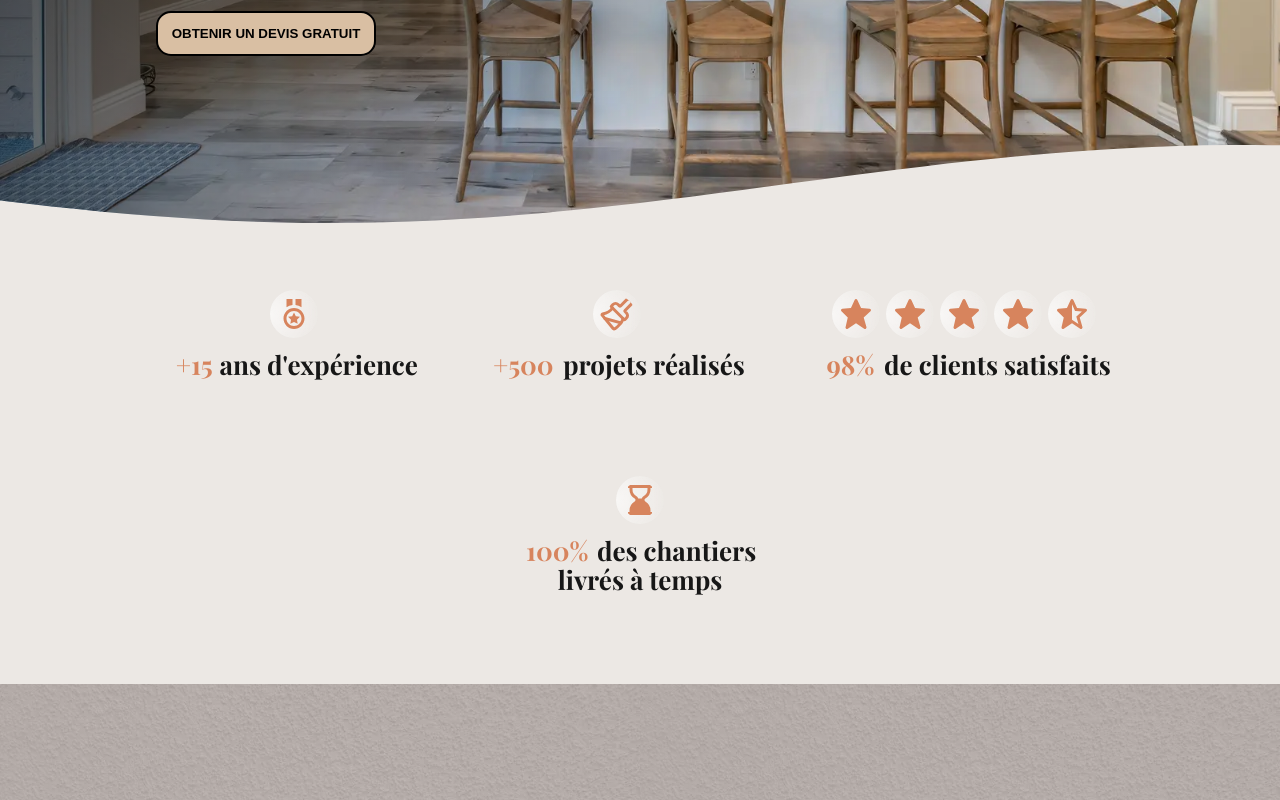
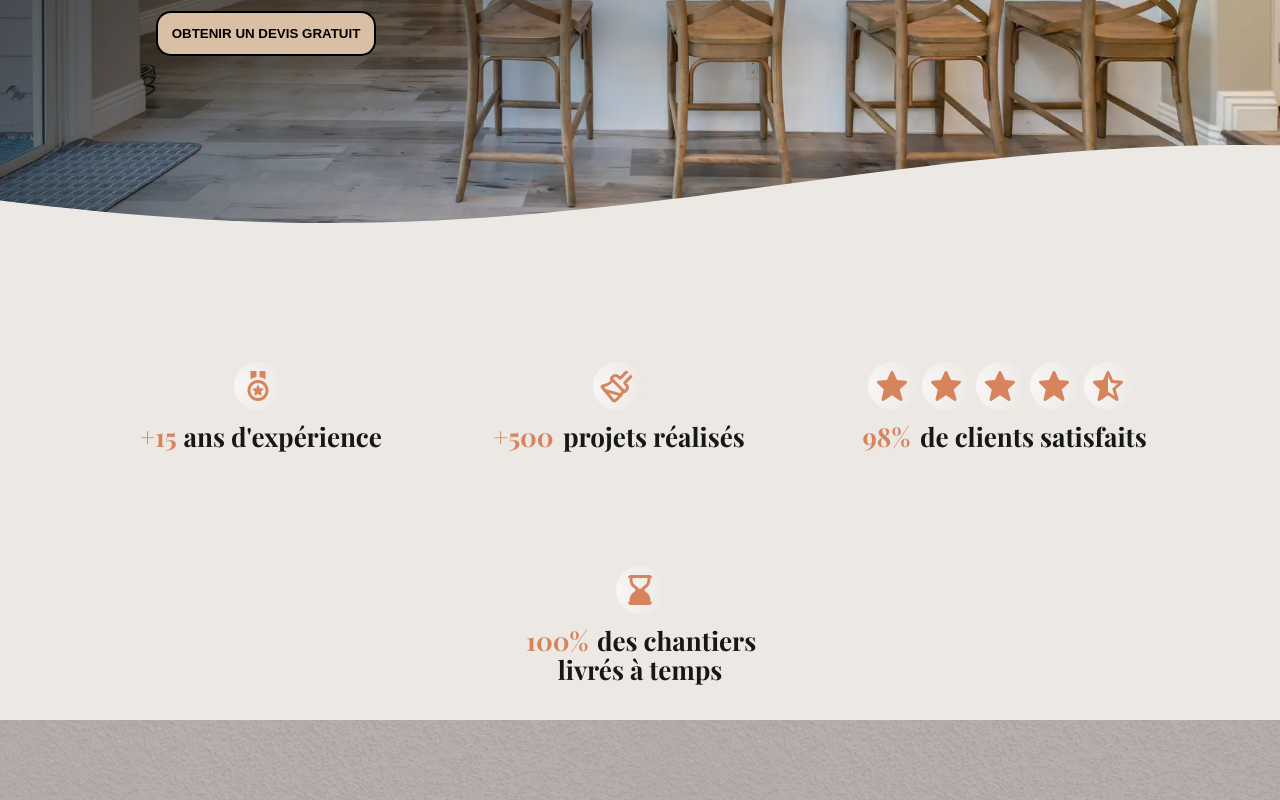
Before and after one commit to aurelienog/renov, a Next.js app: page / in a window 1280 px wide. Shown: the part 540-1340 px from the top of the page. Built offline with nearby package versions, Linux system fonts and the light colour scheme; a web font is replaced by a local one.

Commit message:
fix padding trust section

```diff
--- a/src/sections-home/trust-section/styles.module.css
+++ b/src/sections-home/trust-section/styles.module.css
@@ -3,7 +3,10 @@
   justify-content: center;
   flex-wrap: wrap;
   gap: 2em;
-  padding: 10em 4em 4em;
+  margin-top: 2em;
+  padding-top: clamp(9em, 10vh, 14em);
+  padding-left: 4em;
+  padding-right: 4em;
 
 }
 
@@ -37,20 +40,8 @@
   }
 }
 
-@media (min-width: 54em) {
-  .article {
-    margin: 1em;
+@media (min-width: 1600px) {
+  .section {
+      margin-top: 1em;
   }
 }
-
-@media (min-width: 80em) {
-  .section {
-    padding: 8em 4em 4em;
-  }
-}
-
-@media (min-width: 105em) {
-  .section {
-    padding: 12em 4em 4em;
-  }
-}
```
